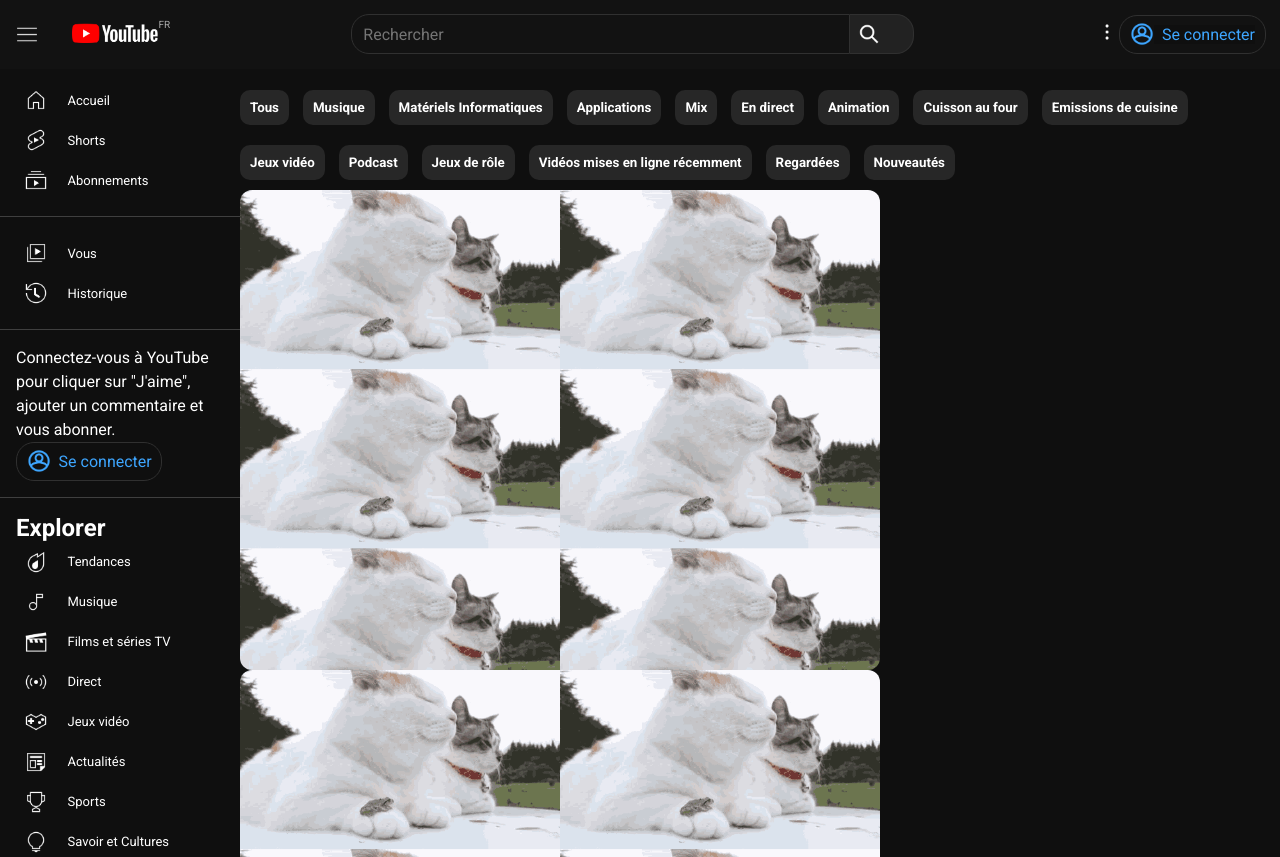
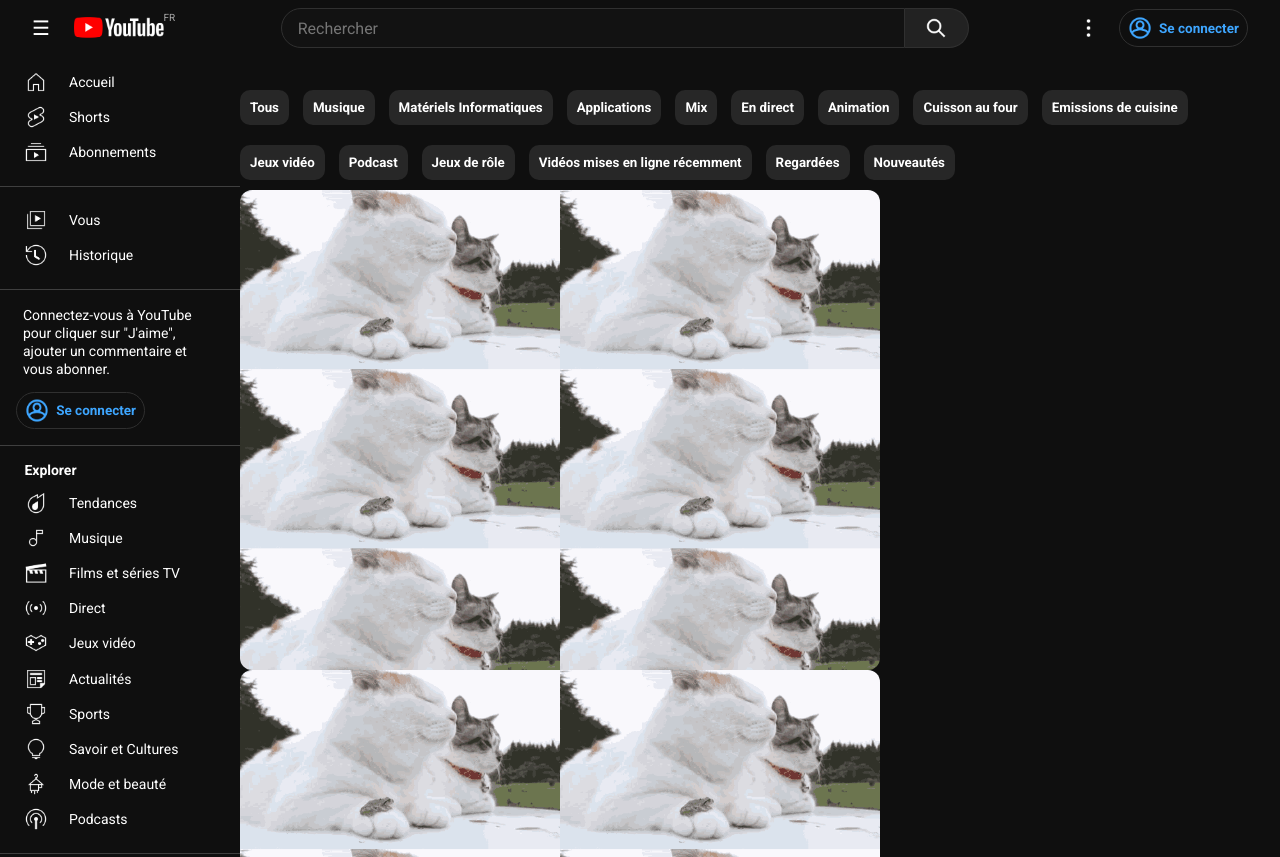
Before and after one commit to trevigui/projectTube, a plain HTML site: page index.html in a window 1280 px wide. Shown: the top 857 px of the page. Drawn offline with Linux system fonts and the light colour scheme.

Commit message:
modified:   index.html 	modified:   styles.css

```diff
--- a/index.html
+++ b/index.html
@@ -16,7 +16,7 @@
 <body>
     <header>
         <div class="headerSection headerSection1">
-            <label for="burger"><img class="burgerImage filtered" src="/resources/header/burger.png" alt="Menu principal"></label>
+            <label for="burger">☰</label>
             <input name="burger" id="burger" type="checkbox" hidden></input> <!--Hiding the checkbox that serves as a burger menu opening mechanism-->
             <a href="#"><h1><img class="logo" src="/resources/header/logo.png" alt="Accueil YouTube" title="Accueil YouTube"></h1></a>
             <p>FR</p>
@@ -32,7 +32,7 @@
                 </form>
         </div>
         <div class="headerSection headerSection3">
-            <a id="kabobButton"><img class="miscImage filtered" src="/resources/header/kabob.png" alt="Bouton Paramètres supérieur"></a>
+            <a id="kabobButton" href="#"><img class="miscImage filtered" src="/resources/header/kabob.png" alt="Bouton Paramètres supérieur" title="Paramètres"><p>Paramètres</p></a>
             <div class="loginWrapper">
                 <a><img class="miscImage" src="/resources/header/login.png" alt="Bouton Se connecter"></a>
                 <p>Se connecter</p>
@@ -141,7 +141,7 @@
                 </div>
             </div>
             <div class="buttonList">
-                <h1>Autres contenus YouTube</h1>
+                <h2>Autres contenus YouTube</h2>
                 <div class="buttonWrapper" title="YouTube Premium">
                     <a href="#"><img src="/resources/aside/explore/youtubePremium.png" alt="Bouton YouTube Premium">
                         <p>YouTube Premium</p>
@@ -180,15 +180,9 @@
                     </a>
                 </div>
             </div>
-            <div>
+            <div class="buttonList">
                 <div class="footerSection1">
-                   <a href="#">Présentation</a>
-                   <a href="#">Presse</a>
-                   <a href="#">Droits d'auteur</a>
-                   <a href="#">Nous contacter</a>
-                   <a href="#">Créateurs</a>
-                   <a href="#">Publicité</a>
-                   <a href="#">Développeurs</a>
+                   <a href="#">Présentation&emsp;Presse <br> Droits d'auteur&emsp;Nous contacter <br> Créateurs&emsp;Publicité <br> Développeurs</a>
                 </div>
                 <div class="footerSection2">
                     <a href="#">Conditions d'utilisation</a>
--- a/styles.css
+++ b/styles.css
@@ -3,53 +3,79 @@
 *{
     color: white;
     font-family: 'Roboto', sans-serif;
-    box-sizing: border-box;         /*Adapting content to viewport borders */
-    margin:0;                       /* Always always always add this parameter to the universal selector in order not to see margins around the body and header by default. */
+    box-sizing: border-box;             /*Adapting content to viewport borders */
+    margin: 0;                          /* Always always always add this parameter to the universal selector in order not to see margins around the body and header by default. */
+    height: auto;
 }
 
 body {
+    display: flex;                      /* This notably specifies that aside and main need to follow one another (when switching burger menu width for instance)*/
     background-color: #0f0f0f ;
 }
 
 .miscImage {
-    width: 1.5em;
+    width: 1.8em;
+}
+
+h2 {
+    font-size : 14px;
+
+    margin: 0;
+    padding : 0;
+
+    padding-left: 0.6em;
+    margin-bottom: 0.5em;
 }
 
 /* **************************************** ASIDE ********************************************** */
 
-#desktopSidebar {
-    position: fixed;                /*  ****************************** TO BE CHANGED WITH TRANSFORM ???????????? **************************** */
-    top: 4em;                       /* This must be set to the same number as the main's top value */
-    width: 15em;                    /* This width must be set to the same numer as the main's left margin */
-    height: 100%;
+aside {
+    margin-right: 15em;                /* This must be >= to my sidebar width /// Desired behavior is for main to follow aside's margin */
 }
 
 .buttonTopList {
     display: flex;
     flex-direction: column;
-    margin: 1em;
+
+    /*Purposefully ridding ourselves of the top margin */
+    padding-right: 1em;
+    padding-bottom: 1em;
+    padding-left: 1em;
 }
 
 .buttonList {
     display: flex;
     flex-direction: column;
     border-top: solid 0.1em #3f3f3f;
-    padding: 1em;
+
+    padding-right: 1em;
+    padding-bottom: 1em;
+    padding-top: 1em;
+    padding-left: 1em;              /* Padding instead of margin to keep the border top flush with the leftmost part of the screen */
 }
 
+
+
 .filtered {
-    filter: invert();               /*To invert black png icons and make them white */
+    filter: invert();                 /*To invert black png icons and make them white */
 }
 
 .buttonWrapper {
     border: hidden;
     border-radius: 0.5em;
-    padding: 0.5em;
+    padding-top: 0.35em;
+    padding-bottom: 0.35em;
+    padding-left: 0.5em;
+    padding-right: 0.5em;
 }
 
-.buttonWrapper a:active {
-    background-color: #e90f0f;
+.buttonWrapper:hover {
+    background-color: #272727;
+}
 
+.buttonWrapper:active {
+    transition: 0.3s ease-in-out;
+    outline: solid rgba(255, 255, 255, 0.344) 1px;
 }
 
 .buttonWrapper a {
@@ -61,7 +87,11 @@ body {
 
 .buttonWrapper a p {
     margin-left: 1.5em;
-    font-size: 13px;
+    font-size: 14px;
+    white-space: nowrap;             /* white-space:nowrap or text-wrap:nowrap disables wrapping so that buttons stay on the one line */
+
+    overflow: hidden;              /* Then, in order to show overflow ellipses, we first need to hide said overflow. */
+    text-overflow: ellipsis;       /* Not to be used alone */
 }
 
 .buttonWrapper a img {
@@ -70,39 +100,59 @@ body {
 
         /* ***********************************CUSTOM SCROLLBAR ***************************** */
 
-        aside :hover {
-            overflow-y: auto;       /* For some reason, only overflow: auto garners the desired results and shows the scrollbar in aside only */
+        #desktopSidebar {
+            position: fixed;                /*  ****************************** TO BE CHANGED WITH TRANSFORM ???????????? **************************** */
+            top: 4em;                       /* Not to be used alone */
+            padding-bottom: 4em;            /* It is important to outset the sidebar with a bottom padding as using the "top" setttingalone will skew height in regard to viewport and therefore wille hide the bottom of the sidebar with height set at 100% of viewport. */
+
+
+            width: 15em;                    /* This width must be set to the same numer as the main's left margin */
+            height: 100%;
+            margin: 0 auto;
+            overflow-y: hidden;               /* For some reason, not setting overflow-y:hidden here causes the scroll height to reset when you stop hovering over the sidebar */
         }
 
-                /* width */
+        #desktopSidebar:hover {
+            overflow-y: auto;
+        }
+
+        /* width */
         ::-webkit-scrollbar {
             width: 0.6em;
         }
 
-
         /* Handle */
         ::-webkit-scrollbar-thumb {
-            background: #717171; /* Specifies the color of the "thumb" (button), not the actual background */
-            border-radius: 10px;
+            background: #717171;  /* Specifies the color of the "thumb" (button), not the actual background */
+            border-radius: 3px;
         }
 
 .loginBlurb {
-    line-height:24px;
+    line-height: 18px;
+    margin-left: 0.5em;
+    margin-right: 1em;
+    margin-bottom: 1em;
+    font-size: 14px;
 }
 
 /* ************************************ HEADER **********************************************/
 
 
 header {
-    position: fixed;               /* Affixing the header's position on scroll...*/
+    position: fixed;                /* Affixing the header's position on scroll...*/
     top: 0;                         /*... to the top-leftmost part of the page*/
     width: 100%;                    /*Making the header stick to the left and right borders of the page */
     flex-wrap: nowrap;
     display: flex;
+
     align-items: center;
     justify-content: space-between;
-    padding : 0.9em;
-    background-color: #121212;
+    padding : 0.5em;
+    background-color: #0f0f0f;
+
+    padding-left: 2em;
+    padding-right: 2em;
+
 }
 
 .headerSection {
@@ -110,21 +160,15 @@ header {
     align-items: center;
 }
 
-.headerSection1 {
-    display: flex;
-    justify-content: flex-start;
-    text-align: left;
-
+.headerSection1 label {           /* Modifying the burger button image */
+    padding-right : 1.2em;
+    color: white;
+    font-size: 20px;
 }
 
-.headerSection1 label {
-    line-height: 0;               /* This removes the unoccupied space of the label line that normally appears below the burger menu icon */
-    padding-right : 2em;
-}
-
-.headerSection1 p {
-    margin-top: 0;                  /*Nullifying the default top margin for <p> */
-    margin-bottom: 2em;             /*Enforcing a bigger-than-default bottom margin for <p> */
+.headerSection1 p {                 /* Modifying "FR" paragraph after the logo */
+    margin-top: 0;                  /* Nullifying the default top margin for <p> */
+    margin-bottom: 2em;             /* Enforcing a bigger-than-default bottom margin for <p> */
     font-size: 10px;
     color: #aaaaaa ;
 }
@@ -133,16 +177,12 @@ header {
     line-height: 0;                 /* This removes the unoccupied space of the h1 line that normally appears below the logo */
 }
 
-.headerSection2 form {
-    display: flex;
-}
-
 .burgerImage {
-    width: 1.6em;
+    width: 1.5em;
 }
 
 .logo {
-    width: 2.7em;
+    width: 2.8em;
 }
 
 .searchBar {
@@ -151,37 +191,93 @@ header {
     font-weight: 400;
     height: 2.5em;
     border: solid #303030 0.1em;
-    border-top-left-radius: 1.1250em;
-    border-bottom-left-radius: 1.1250em;
-    padding-left: 0.7em;
+    border-top-left-radius: 1.5em;
+    border-bottom-left-radius: 1.5em;
+    padding-left: 1em;
     padding-top: 0.3em;
     padding-bottom: 0.3em;
 
-    width: 39vw;
+    width: 39em;
 }
 
 .searchButton {
     background-color: #222222;
     height: 2.5em;
-    width: 4em;
+    min-width: 4em;         /* min-width used to prevent the search logo from being squished on zoom */
     font-size: 16px;
-    line-height: 24px;
 
     /* To make it look like the search bar and search button are fused together, I apply borders on the button everywhere except on the left of it. */
     border-top: solid #303030 0.1em;
     border-bottom: solid #303030 0.1em;
     border-right: solid #303030 0.1em;
-    border-top-right-radius: 1.1250em;
-    border-bottom-right-radius: 1.1250em;
+    border-top-right-radius: 1.5em;
+    border-bottom-right-radius: 1.5em;
+
+    display: flex;
+    justify-content: center;                     /* Centering the logo inside the searchButton div. */
 }
 
 #image {
     scale:0.6;
+
+}
+
+#kabobButton {
+    margin-right: 1em;
+    line-height: 0;                              /* Removing superflous space used up by empty <a> thus removing slight misalignment of items */
+}
+
+.loginWrapper {
+    border: 0.1em solid #303030;
+    border-radius: 1.5em;
+
+    width: fit-content;                          /*For some reason the border naturally chose so fit to the parent div. (Because aside is block, not inline ?). This makes it wrap around its child*/
+    padding-top: 0.4em;
+    padding-bottom: 0.4em;
+    padding-left: 0.6em;
+    padding-right: 0.6em;
+
+    display: flex;
+    align-items: center;
+    justify-content: center;
+
+    font-size: 13.5px;
+    font-weight: bold;
+}
+
+.loginWrapper a {
+    line-height: 0;                             /* This removes the unoccupied space of the a link below the log-in picture, thus fixing the alignment with the log-in text". */
+}
+
+.loginWrapper p {
+    margin:0;
+    color: #3ea6ff;
+    padding-left: 0.5em;
+}
+
+            /* ************************** CUSTOM TOOLTIPS ********************************************************* */
+#kabobButton p {
+    display: none;
+    background-color: #5f5e5f;
+    color: white;
+    padding: 20px;
+}
+
+#kabobButton:hover p {                          /* Daily reminder that I don't have to append the :hover pseudo-element to the very end of my lines, I can choose the element I want to use as a hover condition and act on a different one. */
+    display: block;
+    position: absolute;
+}
+
+/* *************************************** MAIN ***************************************** */
+
+main {
+    margin-top : 5em;                         /* This must roughly be >= to my header heaight */
+    flex: 1;                                  /* Essentially means that remaining available space in the dislpay:flex difined in body should be filled out by main */
 }
 
 .tagButton {
     background-color: #272727;
-    border-radius: 0.75em;          /* To avoid button curvature discrepancy when using lengthier buttons, avoid using percentage (as it is relative to the button's length and height) and avoid vw percentage (as it is relative to the viewport width).*/
+    border-radius: 0.75em;                   /* To avoid button curvature discrepancy when using lengthier buttons, avoid using percentage (as it is relative to the button's length and height) and avoid vw percentage (as it is relative to the viewport width).*/
     border: none 0.1em;
 
     padding: 0.75em;
@@ -192,40 +288,6 @@ header {
     margin-right: 0.75em;
 }
 
-.loginWrapper {
-    border: 0.1em solid #303030;
-    border-radius: 1.1250em;
-
-    width: fit-content;            /*For some reason the border naturally chose so fit to the parent div. (Because aside is block, not inline ?). This makes it wrap around its child*/
-    padding-top: 0.4em;
-    padding-bottom: 0.4em;
-    padding-left: 0.6em;
-    padding-right: 0.6em;
-
-    display: flex;
-    align-items: center;
-    justify-content: center;
-}
-
-.loginWrapper a{
-    line-height:0;          /* This removes the unoccupied space of the a link below the log-in picture, thus fixing the alignment with the log-in text". */
-}
-
-
-.loginWrapper p {
-    margin:0;
-    background-color:#0f0f0f;
-    color: #3ea6ff;
-    padding-left: 0.5em;
-}
-
-/* *************************************** MAIN ***************************************** */
-
-main {
-    margin-left: 15em; /* This must be >= to my sidebar width */
-    margin-top : 5em; /* This must roughly be >= to my header heaight */
-}
-
 .grid-container {
     display: grid;
     gap: 100px;
@@ -233,8 +295,8 @@ main {
 
 .gridItem {
     border: hidden;
-    border-radius:0.75em;       /* Rounded border */
-    overflow: none;           /* Preventing child images from jutting out of this div */
+    border-radius:0.75em;                   /* Rounded border */
+    overflow: none;                         /* Preventing child images from jutting out of this div */
 
     background: url(/resources/main/placeholderPNG.png);
     height: 480px;
@@ -254,12 +316,16 @@ main {
 /* ***************************************************** ASIDE """""FOOTER""""" ****************************************************************************** */
 
 .footerSection1 {
-    border-top: solid 0.1em #3f3f3f;
-    margin: 1em;
+    display: flex;
+    text-align: start;
+    margin-left: 1em;
+    margin-right: 1em;
+    font-size: 12px;
+    font-weight: bold;
+    line-height: 18px;
 }
 
 .footerSection1 a {
-    font-size: 13px;
     color: #aaaaaa;
     text-decoration: none;
     display: flex;
@@ -267,7 +333,14 @@ main {
 }
 
 .footerSection2 {
-    margin: 1em;
+    font-weight: bold;
+
+    margin-left: 1em;
+    margin-right: 1em;
+    font-size: 12px;
+    line-height: 18px;
+
+    margin-top: 1em;
 }
 
 .footerSection2 a {
@@ -275,14 +348,18 @@ main {
     text-decoration: none;
     display: flex;
     flex-direction: column;
-    font-size: 13px
 }
 
 .footerSection3 {
-    margin: 1em;
+    font-weight: bold;
+
+    margin-left: 1em;
+    margin-right: 1em;
+
+    margin-top: 1em;
 }
 
 .footerSection3 p {
-    color: #617161;
-    font-size: 10px;
+    color: #717171;
+    font-size: 11px;
 }
```
